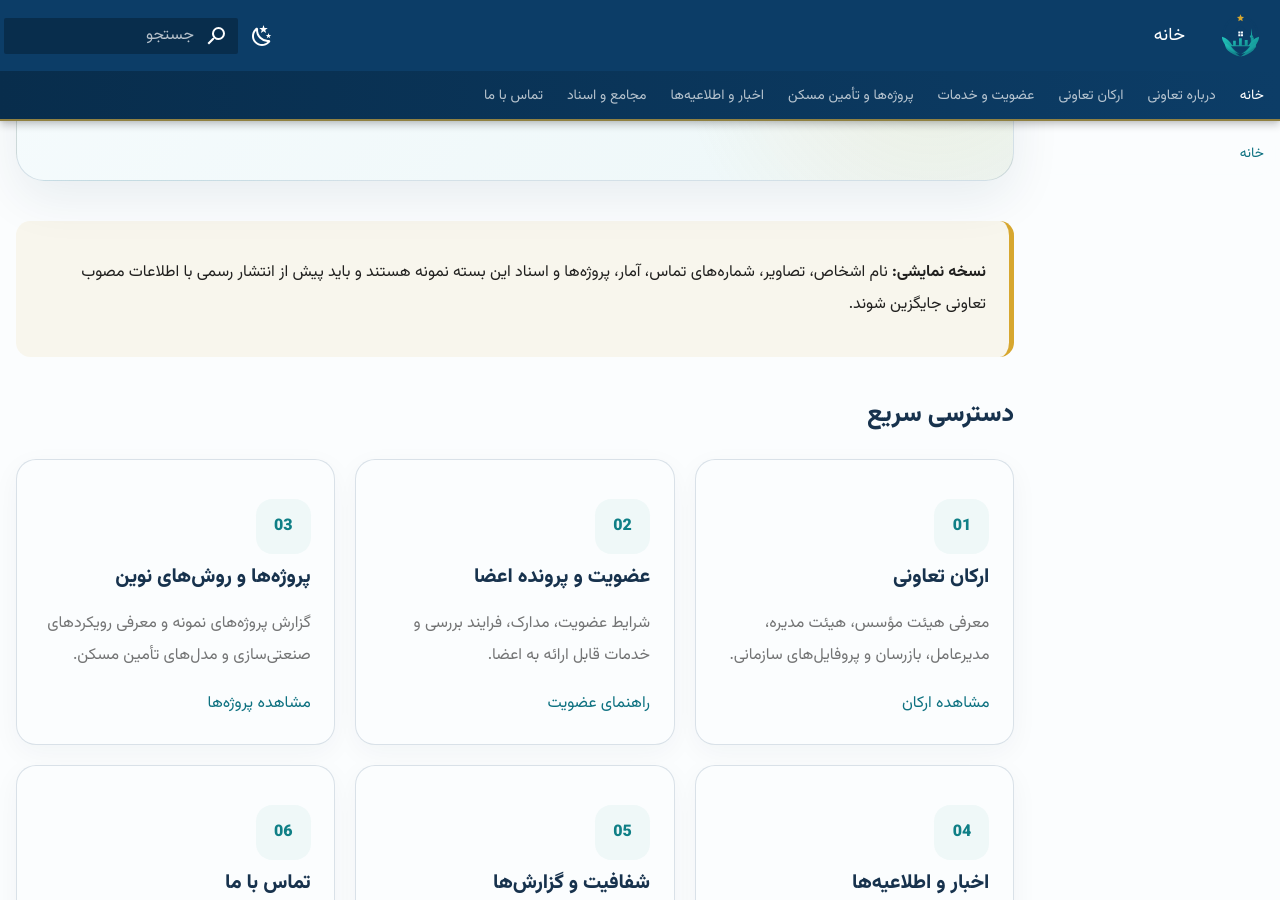
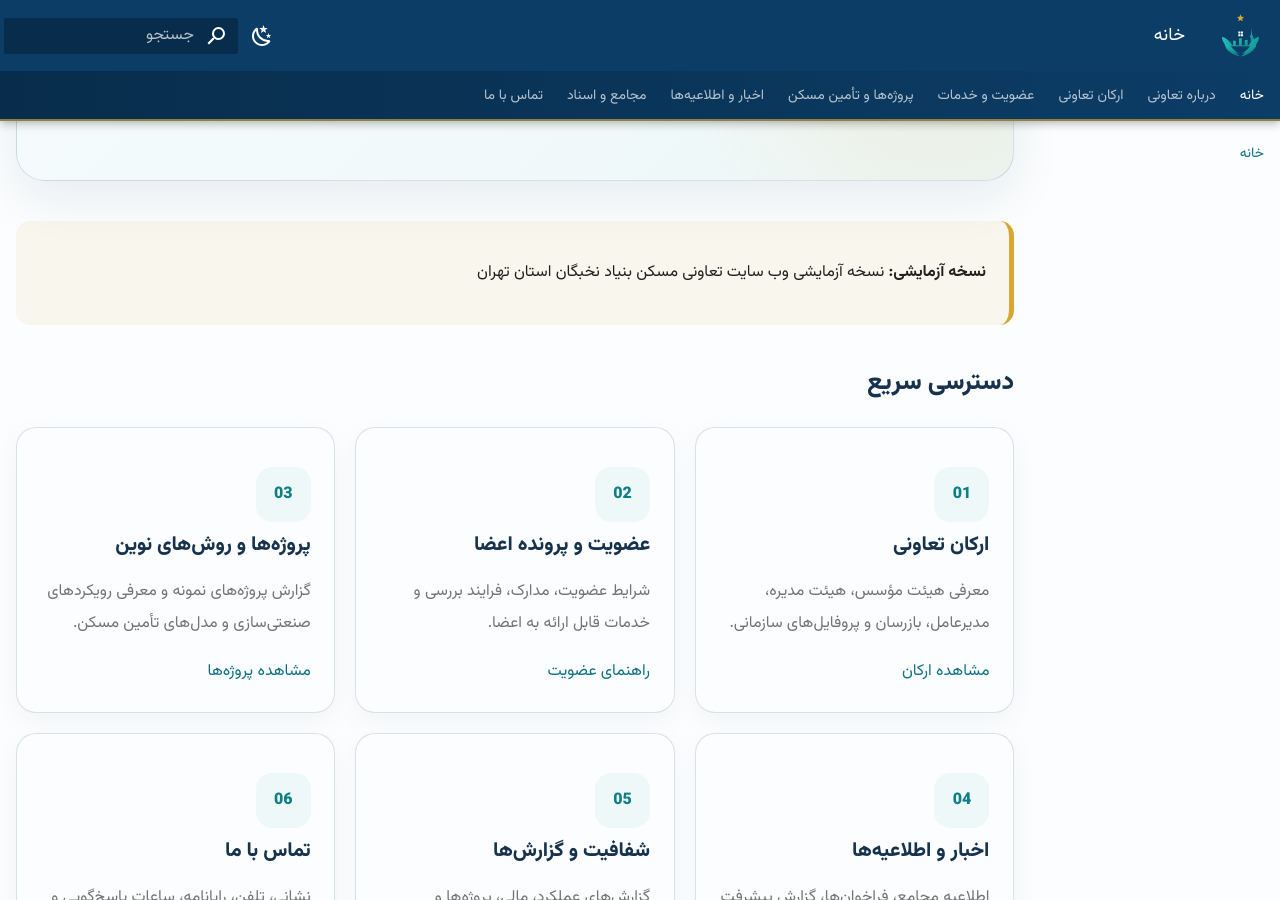
Before and after one commit to m-zakeri/fhc, an MkDocs documentation site: the page built from docs/index.md, in a window 1280 px wide and 900 px high, scrolled down 727 px. Built offline with MkDocs 1.6.1 and Material for MkDocs 9.7.7, drawn with Linux system fonts in a browser that asks for light colours; plug-ins that fetch from the network failed and are left out; part of the change alters nothing that is shown.

```diff
--- a/docs/index.md
+++ b/docs/index.md
@@ -14,7 +14,7 @@ hide:
 <div class="coop-actions" markdown>
 [راهنمای عضویت](membership/index.md){ .md-button .md-button--primary }
 [پروژه‌های مسکن](projects/index.md){ .md-button }
-[اخبار و اطلاعیه‌ها](news/index.md){ .md-button }
+[اخبار و اطلاعیه‌ها](blog/index.md){ .md-button }
 </div>
 </div>
 
@@ -23,7 +23,7 @@ hide:
 </div>
 
 <div class="coop-notice" markdown>
-**نسخه نمایشی:** نام اشخاص، تصاویر، شماره‌های تماس، آمار، پروژه‌ها و اسناد این بسته نمونه هستند و باید پیش از انتشار رسمی با اطلاعات مصوب تعاونی جایگزین شوند.
+**نسخه آزمایشی:** نسخه آزمایشی وب سایت تعاونی مسکن بنیاد نخبگان استان تهران
 </div>
 
 ## دسترسی سریع
@@ -50,7 +50,7 @@ hide:
 ### اخبار و اطلاعیه‌ها
 اطلاعیه مجامع، فراخوان‌ها، گزارش پیشرفت و خبرهای اجرایی.
 
-[آخرین خبرها](news/index.md)
+[آخرین خبرها](blog/index.md)
 </div>
 <div class="coop-card" markdown><span class="coop-icon">05</span>
 ### شفافیت و گزارش‌ها
```
